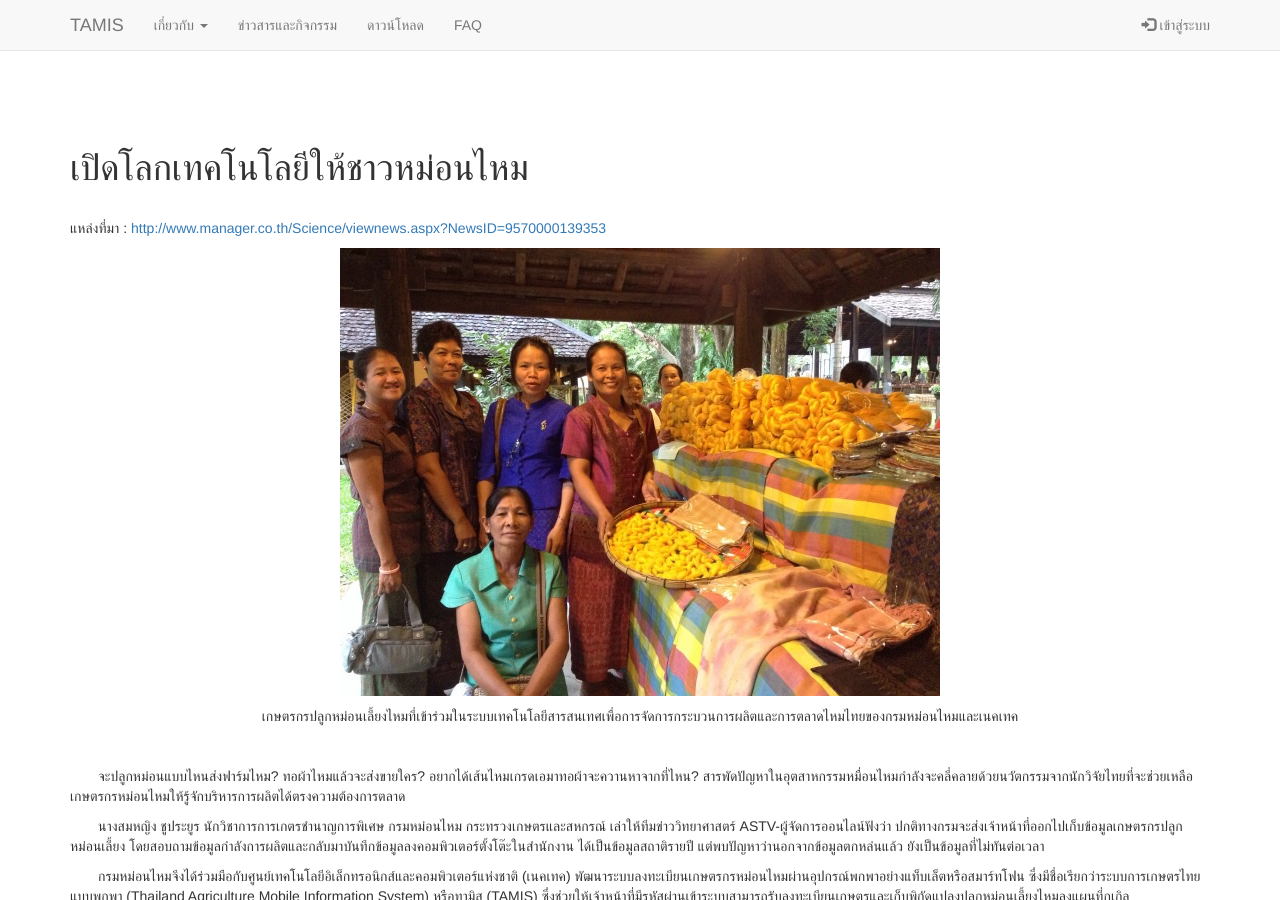
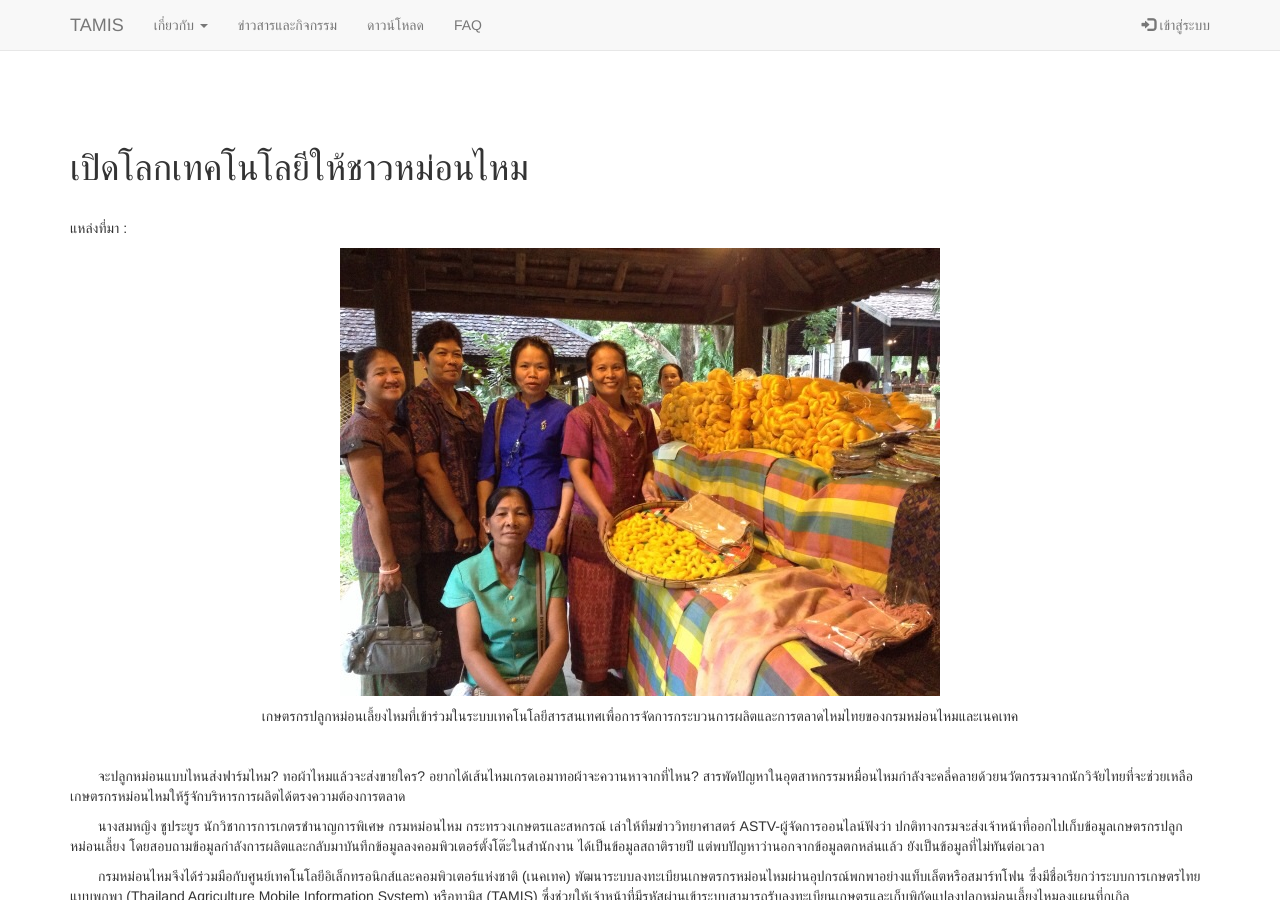
Before and after one commit to Acherrylp/Acherry.github.io, a Jekyll site: the page built from _posts/news/2014-12-04-open-technology-to-silk-farmers.md, in a window 1280 px wide and 900 px high. Built offline with Jekyll 4.4.1, drawn with Linux system fonts in a browser that asks for light colours; nearby versions of some CDN libraries; some of the changed lines change nothing that is shown.

Commit message:
แก้แท็กหน้าข่าว

```diff
--- a/_posts/news/2014-12-04-open-technology-to-silk-farmers.md
+++ b/_posts/news/2014-12-04-open-technology-to-silk-farmers.md
@@ -10,8 +10,7 @@
 # เปิดโลกเทคโนโลยีให้ชาวหม่อนไหม
  <br>
  แหล่งที่มา :
- <a href="http://www.manager.co.th/Science/viewnews.aspx?NewsID=9570000139353" target="blank">
- http://www.manager.co.th/Science/viewnews.aspx?NewsID=9570000139353</a>
+ <a href="http://www.manager.co.th/Science/viewnews.aspx?NewsID=9570000139353" target="blank"></a>
  <br>
 
 <div style="text-align:center" markdown="1">
```
